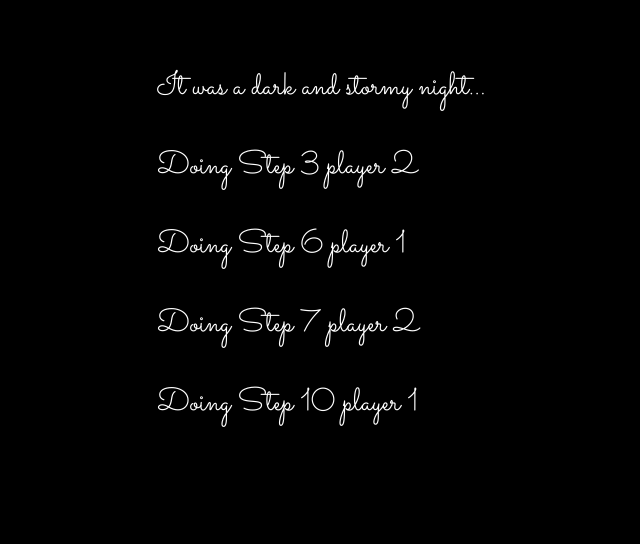
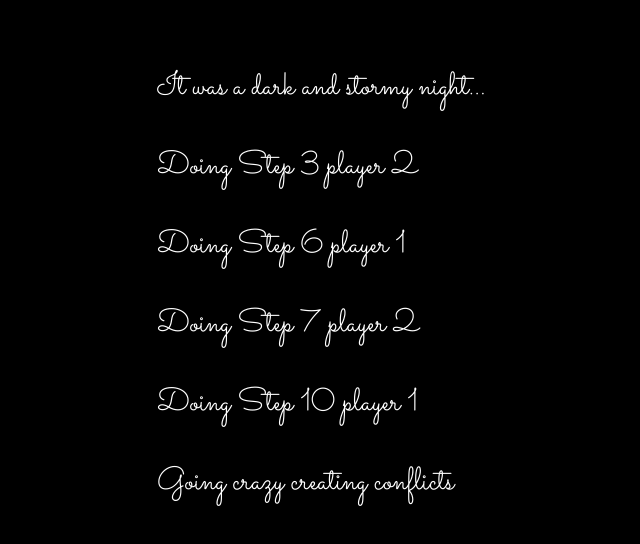
Before and after one commit to ssagarwala/fireside-story, a plain HTML site: page index.html in a window 1280 px wide. Shown: the whole page, without its empty margins (99-739 px from the left). Drawn offline with Linux system fonts and the light colour scheme.

Commit message:
added a line

```diff
--- a/index.html
+++ b/index.html
@@ -10,5 +10,6 @@
 	  <p> Doing Step 6 player 1 </p>
       <p> Doing Step 7 player 2</p>
 	  <p> Doing Step 10 player 1 </p>
+	  <p> Going crazy creating conflicts </p>
   </body>
 </html>
```
